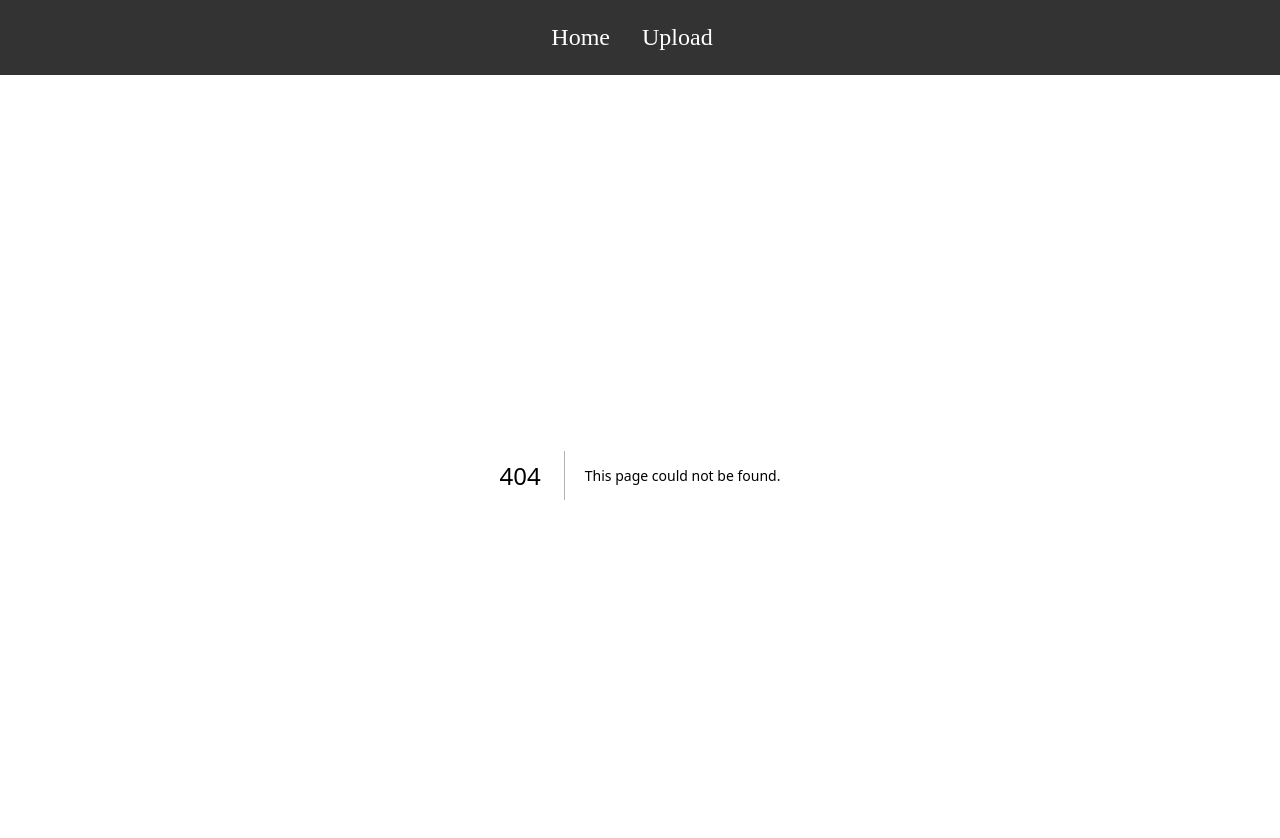
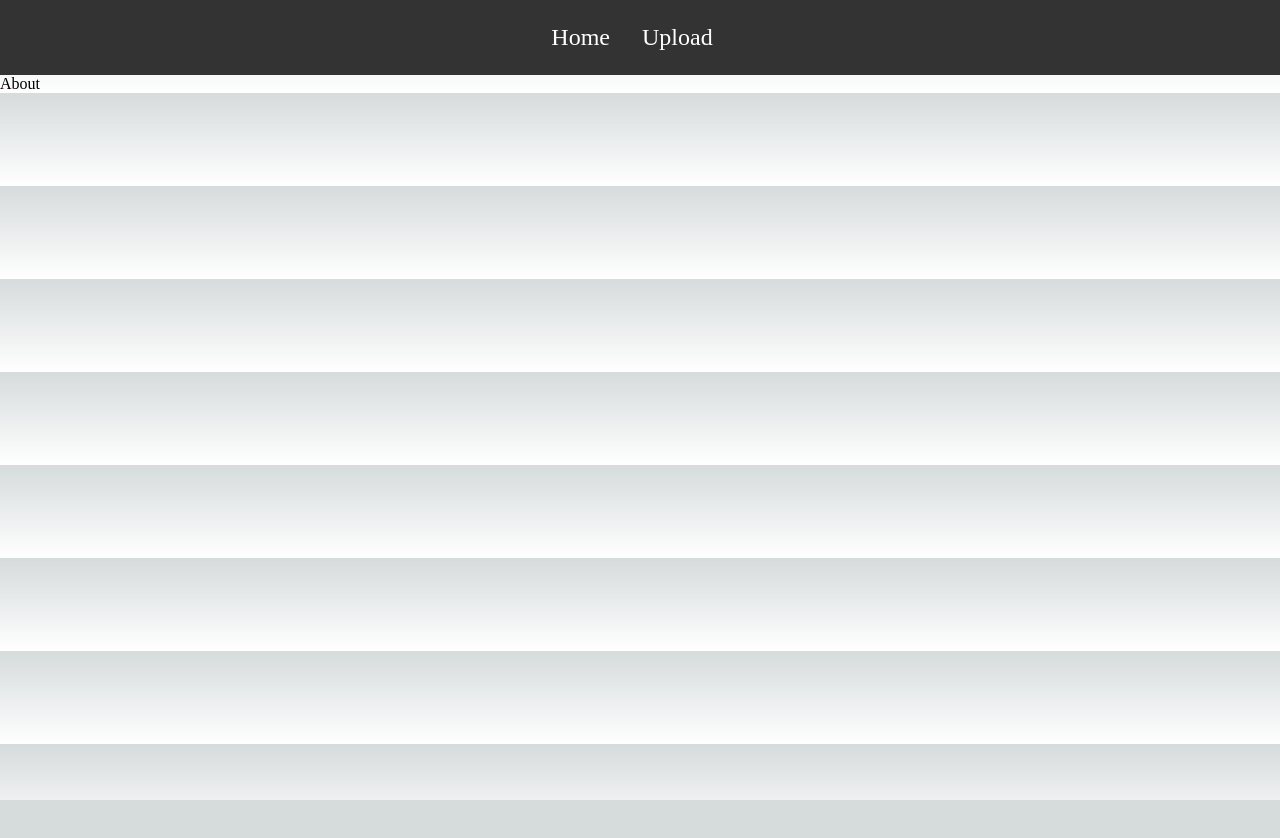
Before and after one commit to jgil325/AI-Audio-Interface, a Next.js app: page /About in a window 1280 px wide. Before the commit this address had no page. Shown: the top 838 px of the page. After the commit the page ends 800 px from the top, so only its background shows below. Built offline with nearby package versions, Linux system fonts and the light colour scheme.

Commit message:
added about.tsx and basic setup

```diff
--- /dev/null
+++ b/src/pages/About.tsx
@@ -0,0 +1,7 @@
+import React from "react";
+
+const About = () => {
+  return <div>About</div>;
+};
+
+export default About;
```
